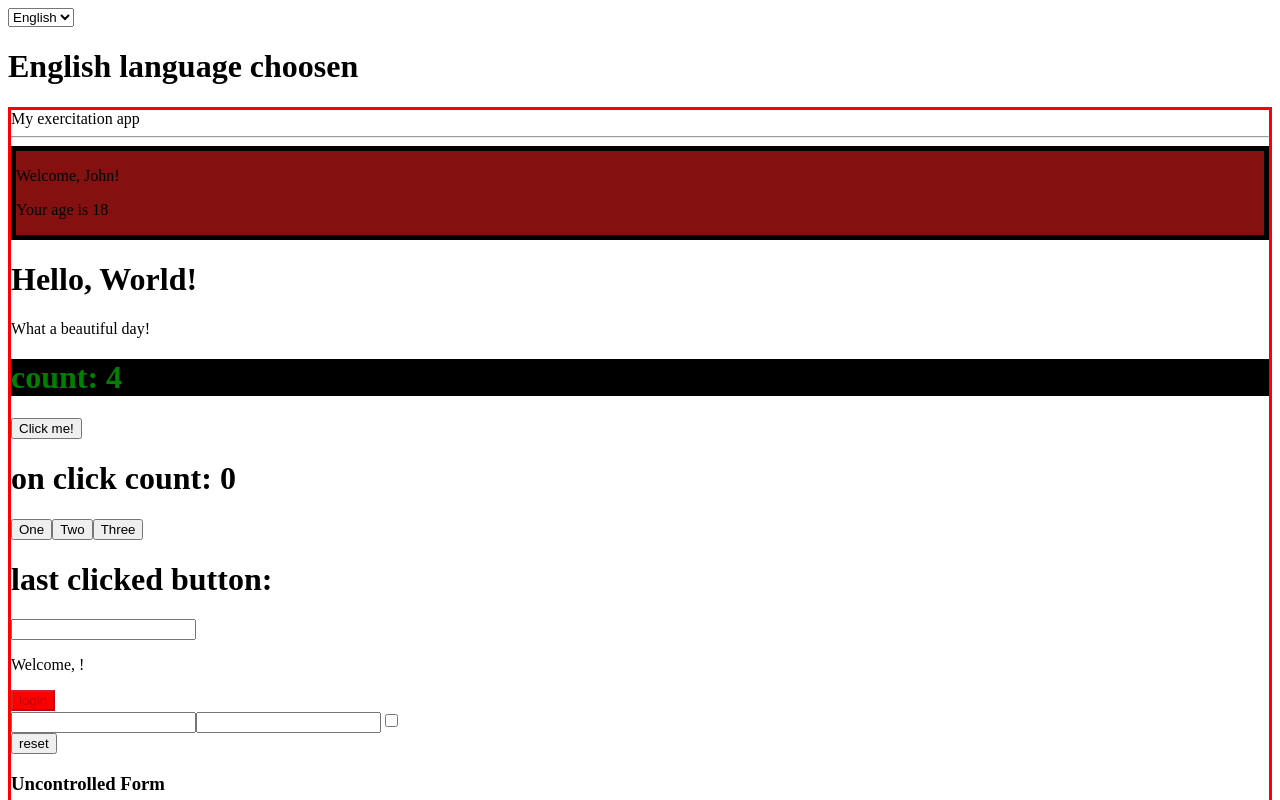
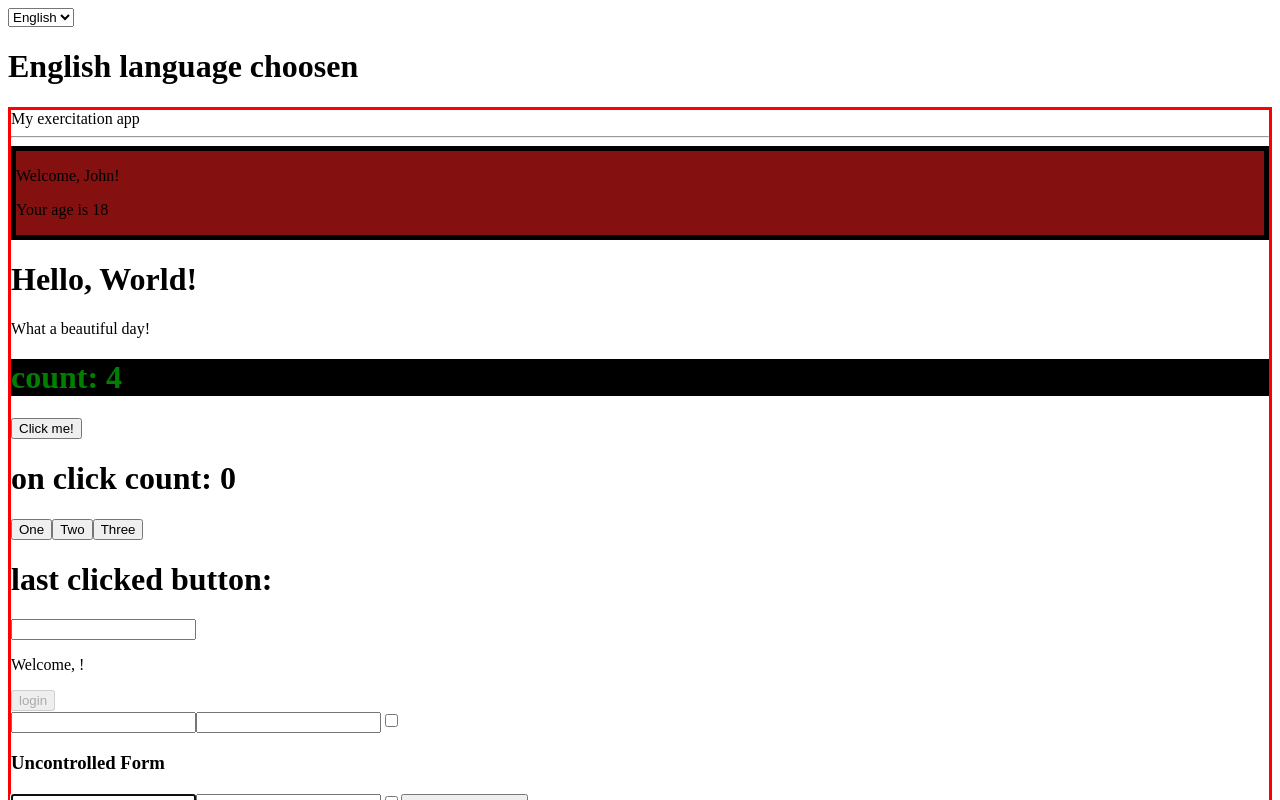
Before and after one commit to MarkupMonkey/react-project, a React (Create React App) app: page / in a window 1280 px wide. Shown: the top 800 px of the page. Built offline with nearby package versions, Linux system fonts and the light colour scheme.

Commit message:
exercise useState 02 done

```diff
--- a/src/App.js
+++ b/src/App.js
@@ -4,7 +4,7 @@ import ClickTracker from "./ClickTracker";
 import Counter from "./Counter";
 import Hello from "./Hello"
 import InteractiveWelcome from "./InteractiveWelcome";
-import Login from "./Login";
+import {Login} from "./Login";
 import { UncontrolledLogin } from "./UncontrolledLogin";
 import Welcome from "./Welcome"
 import { TodoList } from "./Todolist";
--- a/src/Login.js
+++ b/src/Login.js
@@ -1,53 +1,40 @@
-import React from "react";
+import { useState } from "react"
 
-class Login extends React.Component {
-
-    state = {
+export function Login() {
+    const [data, setData] = useState({
         username: '',
         password: '',
-        remember: false,
-    }
+        remember: false
+    })
 
-    handlerInputChange = (event) => {
-        const {value, name, type, checked} = event.target
+    function handleInputChange(event) {
+        const { name, type, value, checked } = event.target
 
-        this.setState({
-            [name]: type === 'checkbox' ? checked : value,
+        setData((data) => { // track the object whit setter function /whenever the next state  of our state variable depends of current state of state variable we must use callback
+            return {
+                ...data,// we overwrite value so we have to do something to keep the previous value and merge it with the new value
+                [name]: type === 'checkbox' ? checked : value
+            }
         })
     }
 
-    onLogin = () => {
-        console.log(this.state)
+    function onLogin() {
+
+        console.log(data)
     }
 
-    handlerResetState = () => {
-        this.setState({
-            username: '',
-            password: '',
-            remember: false
-        })
-    }
+    return (
+        <>
 
-    render() {
-        const LoginStyle={
-            backgroundColor: this.state.password.length >= 8 ? 'green' : 'red',
-        }
-        return (
-            <>
-                <div >
-                    <button style={LoginStyle} onClick={this.onLogin} disabled={!this.state.username + !this.state.password}>login</button>
-                </div>
-                <div >
-                    <input name="username" value={this.state.username} onChange={this.handlerInputChange} />
-                    <input name="password" type="password" value={this.state.password} onChange={this.handlerInputChange} />
-                    <input name="remember" type="checkbox" checked={this.state.remember} onChange={this.handlerInputChange} />
-                </div>
-                <div>
-                    <button onClick={this.handlerResetState}>reset</button>
-                </div>
-            </>
-        )
-    }
+            <div>
+                <button onClick={onLogin} disabled={!data.username + !data.password}>login</button>
+            </div>
+
+            <form>
+                <input value={data.username} name='username' onChange={handleInputChange} />
+                <input value={data.password} type='password' name='password' onChange={handleInputChange} />
+                <input checked={data.remember} type='checkbox' name='remember' onChange={handleInputChange} />
+            </form>
+        </>
+    )
 }
-
-export default Login;
```
